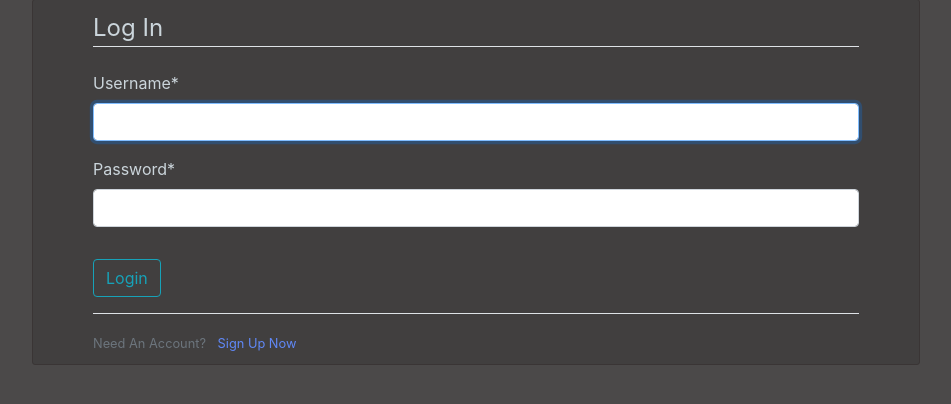
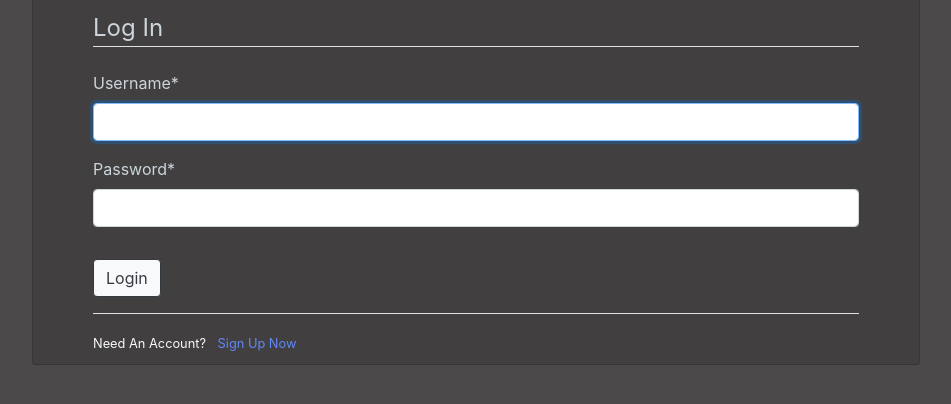
Before and after one commit to ze-mo/Currency-Converter, a Django app: page /login/ in a window 1280 px wide. Shown: the part 129-533 px from the top of the page, without its empty margins (164-1115 px from the left). Run offline with Django 3.2, Linux system fonts and the light colour scheme; parts of the project's set-up code (start-up, migrations or seed data) failed here and were passed over; some libraries are stand-ins or nearby versions.

Commit message:
Updated button style

```diff
--- a/django_project/users/templates/users/login.html
+++ b/django_project/users/templates/users/login.html
@@ -9,11 +9,11 @@
                 {{ form|crispy }}
             </fieldset>
             <div class="form-group">
-                <button class="btn btn-outline-info" type="submit">Login</button>
+                <button class="btn btn-outline-dark btn-light" type="submit">Login</button>
             </div>
         </form>
         <div class="border-top pt-3">
-            <small class="text-muted">
+            <small class="text-light">
                 Need An Account? <a class="ml-2" href="{% url 'register' %}">Sign Up Now</a>
             </small>
         </div>
```
